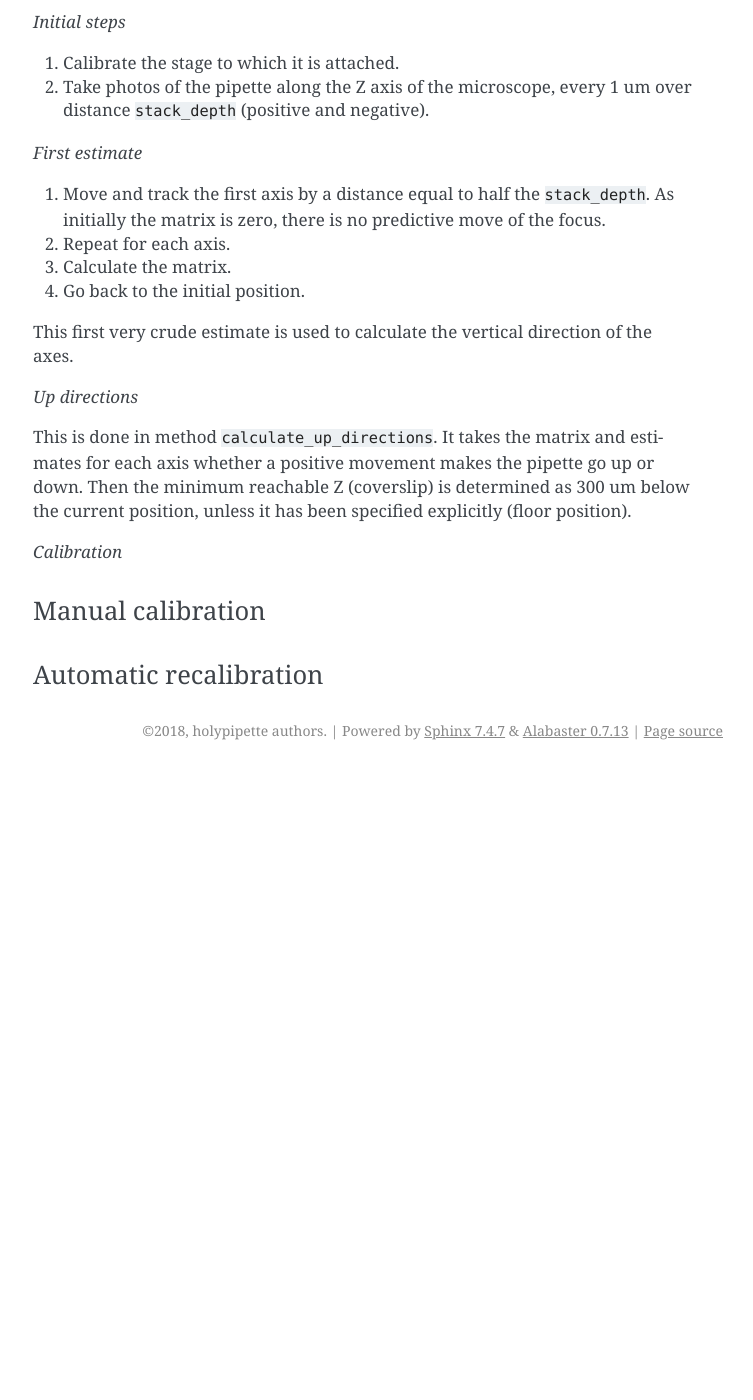
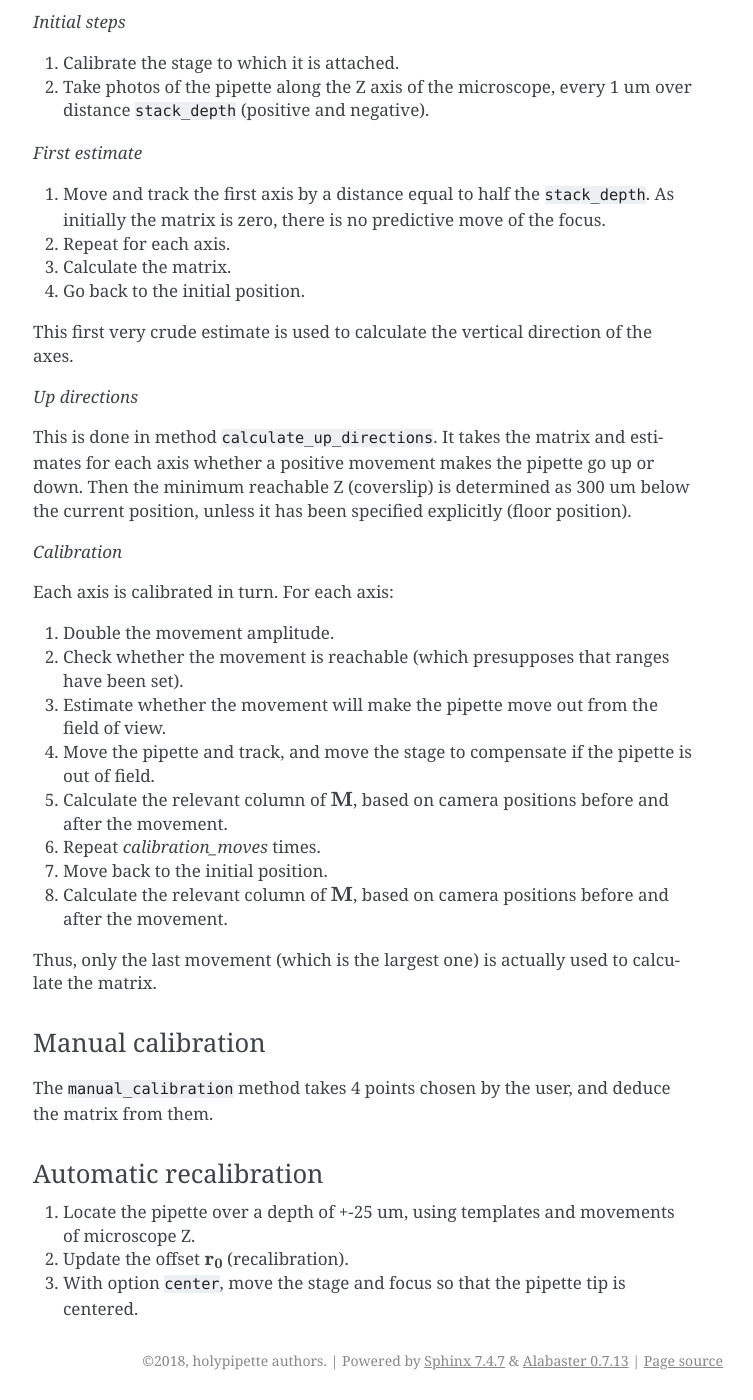
Before and after one commit to romainbrette/holypipette, a Sphinx documentation site: the page built from docs/manipulator.rst, in a window 1280 px wide and 1400 px high, scrolled down 3719 px. Shown: the whole window, without its empty margins (387-1140 px from the left). Built offline with Sphinx 7.4.7, drawn with Linux system fonts in a browser that asks for light colours; pages that are not in the unit, such as notebooks, are missing from menus; before the commit the page ends 4489 px from its top, so only the background shows below that.

Commit message:
Some more docs.

```diff
--- a/Hoang changes.txt
+++ b/Hoang changes.txt
@@ -10,3 +10,5 @@ List of changes by Hoang
     paramecium_catching: should be in specific paramecium stuff
         moves pipette down until contact
     contact_detection: should be in specific paramecium stuff
+
+* take_photos() and calibrate() have rig-specific code (not good!)
--- a/TODO.txt
+++ b/TODO.txt
@@ -14,7 +14,6 @@
 * Paramecium tracking: autoexposure?
 * Paramecium tracking: angle doesn't work
 * it looks like photos are not stored during calibration
-* Selected manipulator in status bar
 * Paramecium stuff: maybe all this automatically from tracking?
     1) Approach above coverslip
     2) Move right above
--- a/docs/manipulator.rst
+++ b/docs/manipulator.rst
@@ -164,8 +164,30 @@ unless it has been specified explicitly (floor position).
 
 *Calibration*
 
+Each axis is calibrated in turn. For each axis:
+
+1. Double the movement amplitude.
+2. Check whether the movement is reachable (which presupposes that ranges have been set).
+3. Estimate whether the movement will make the pipette move out from the field of view.
+4. Move the pipette and track, and move the stage to compensate if the pipette is out of field.
+5. Calculate the relevant column of :math:`{\bf M}`, based on camera positions before and after
+   the movement.
+6. Repeat `calibration_moves` times.
+7. Move back to the initial position.
+8. Calculate the relevant column of :math:`{\bf M}`, based on camera positions before and after
+   the movement.
+
+Thus, only the last movement (which is the largest one) is actually used to calculate the matrix.
+
 Manual calibration
 ^^^^^^^^^^^^^^^^^^
 
+The ``manual_calibration`` method takes 4 points chosen by the user, and deduce the matrix
+from them.
+
 Automatic recalibration
 ^^^^^^^^^^^^^^^^^^^^^^^
+
+1. Locate the pipette over a depth of +-25 um, using templates and movements of microscope Z.
+2. Update the offset :math:`{\bf r_0}` (recalibration).
+3. With option ``center``, move the stage and focus so that the pipette tip is centered.
```
Also changed, not shown: other parts of Hoang changes.txt (+1 -1 lines), other parts of TODO.txt (+1 -4 lines).
